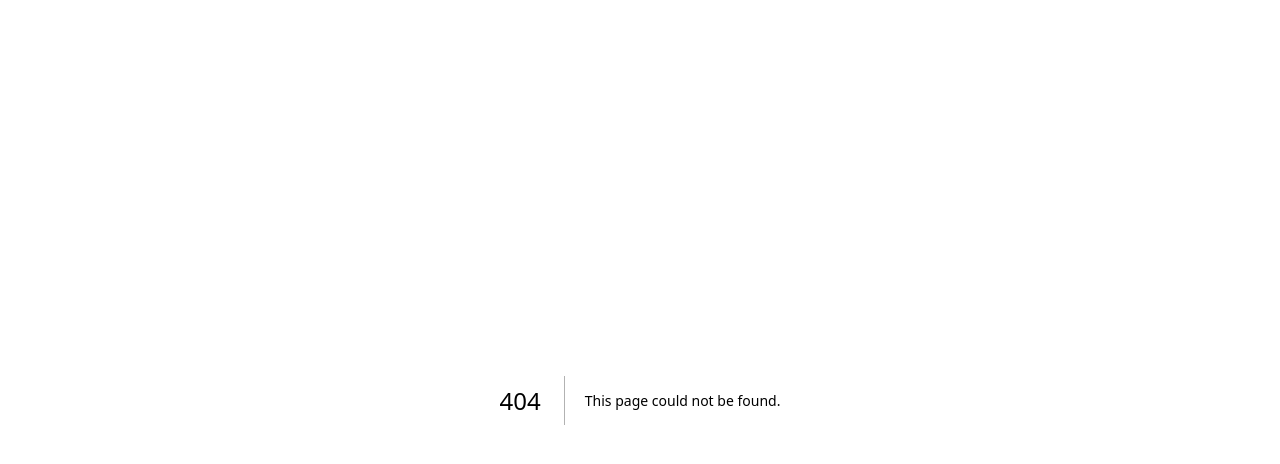
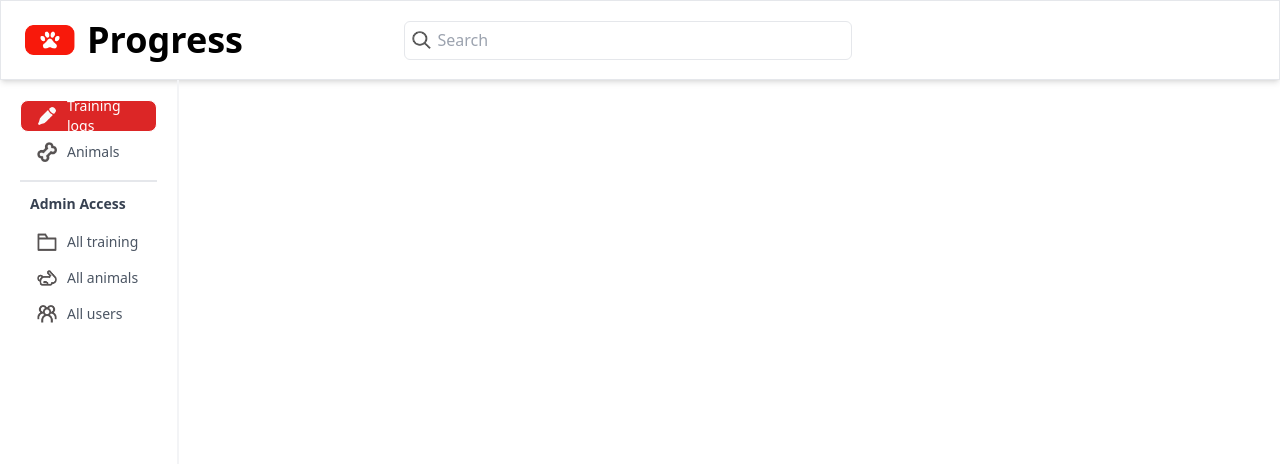
Before and after one commit to BoG-Dev-Bootcamp-S24/project2-sp24-team-rabbit, a Next.js app: page /animalslist in a window 1280 px wide. Before the commit this address had no page. Shown: the top 464 px of the page. Built offline with nearby package versions, Linux system fonts and the light colour scheme.

Commit message:
Created sidebar.

```diff
--- a/src/components/Navbar/Logo.js
+++ b/src/components/Navbar/Logo.js
@@ -1,7 +1,7 @@
 import React from "react";
 import Image from "next/image";
 import appLogo from "/public/images/appLogo.png";
-import { League_Gothic } from '@next/font/google'
+import { League_Gothic } from 'next/font/google'
 
 export const league_gothic = League_Gothic({
     weight: '400',
@@ -12,7 +12,7 @@ export default function Logo() {
   return (
     <div className="flex flex-row items-center">
       <Image className="object-contain ml-6" src={appLogo} alt="App Logo" width={50} height={50} />
-      <p className="text-4xl ml-3 font-bold" style={{fontFamily: league_gothic}}>Progress</p>
+      <p className={`text-4xl ml-3 font-bold`}>Progress</p>
     </div>
   );
 }
--- a/src/components/Navbar/Navbar.js
+++ b/src/components/Navbar/Navbar.js
@@ -6,7 +6,7 @@ const searchbarActive = true;
 export default function Navbar(props) {
     const {searchBar} = props;
     return (
-        <div className="h-20 w-full border border-gray-200 flex flex-row items-center justify-between">
+        <div className="h-20 w-full border border-gray-200 flex flex-row items-center justify-between shadow-md">
             <Logo />
             {searchBar && <Searchbar />}
             <div style={{ width: '265.94px' }}></div>
--- a/src/components/SearchBar.js
+++ b/src/components/SearchBar.js
@@ -7,7 +7,7 @@ const inter = Inter({ subsets: ["latin"] });
 export default function SearchBar() {
 
     return(
-        <form className="w-[35%] h-[90%] border flex flex-row rounded-md">
+        <form className="w-[35%] h-[90%] border flex flex-row rounded-lg">
             <Image src={searchLogo} className="object-contain p-[1.5%]"/>
             <input className="bg-transparent w-[100%] text-black outline-none" name="search" placeholder="Search"/>
         </form>
--- a/src/components/Sidebar.js
+++ b/src/components/Sidebar.js
@@ -0,0 +1,89 @@
+import React from "react";
+import Image from "next/image";
+import inactiveTrainingLogsLogo from "/public/images/inactiveTrainingLogs.png";
+import activeTrainingLogsLogo from "/public/images/activeTrainingLogo.png";
+import inactiveAnimalLogo from "/public/images/inactiveAnimalLogo.png";
+import activeAnimalsLogo from "/public/images/activeAnimalsLogo.png";
+import inactiveAllTrainingLogo from "/public/images/inactiveAllTrainingLogo.png";
+import activeAllTrainingLogo from "/public/images/activeAllTrainingLogo.png";
+import inactiveAllAnimalsLogo from "/public/images/inactiveAllAnimalsLogo.png";
+import activeAllAnimalsLogo from "/public/images/activeAllAnimalsLogo.png";
+import inactiveAllUsersLogo from "/public/images/inactiveAllUsersLogo.png";
+import activeAllUsersLogo from "/public/images/activeAllUsersLogo.png";
+import { useState } from "react";
+
+export default function SideBar() {
+
+    const [trainingLogsActive, setTrainingLogsActive] = useState(true);
+    const [animalsActive, setAnimalsActive] = useState(false);
+    const [allTrainingActive, setAllTrainingActive] = useState(false);
+    const [allAnimalsActive, setAllAnimalsActive] = useState(false);
+    const [allUsersActive, setAllUsersActive] = useState(false);
+
+    const handleTrainingLogsClick = () => {
+        setTrainingLogsActive(true);
+        setAnimalsActive(false);
+        setAllTrainingActive(false);
+        setAllAnimalsActive(false);
+        setAllUsersActive(false);
+    }
+
+    const handleAnimalsClick = () => {
+        setTrainingLogsActive(false);
+        setAnimalsActive(true);
+        setAllTrainingActive(false);
+        setAllAnimalsActive(false);
+        setAllUsersActive(false);
+    }
+
+    const handleAllTrainingsClick = () => {
+        setTrainingLogsActive(false);
+        setAnimalsActive(false);
+        setAllTrainingActive(true);
+        setAllAnimalsActive(false);
+        setAllUsersActive(false);
+    }
+
+    const handleAllAnimalsClick = () => {
+        setTrainingLogsActive(false);
+        setAnimalsActive(false);
+        setAllTrainingActive(false);
+        setAllAnimalsActive(true);
+        setAllUsersActive(false);
+    }
+
+    const handleAllUsersClick = () => {
+        setTrainingLogsActive(false);
+        setAnimalsActive(false);
+        setAllTrainingActive(false);
+        setAllAnimalsActive(false);
+        setAllUsersActive(true);
+    }
+
+    return (
+        <div className="p-5 h-full border-r-2 border-gray-100" style={{width: `14%`}}>
+            <div onClick={handleTrainingLogsClick} className={`flex border border-white rounded-lg items-center p-2 h-8 cursor-pointer ${trainingLogsActive ? 'bg-red-600' : 'bg-white'}`}>
+                <Image className="ml-2 w-5" src={trainingLogsActive ? activeTrainingLogsLogo : inactiveTrainingLogsLogo}/>
+                <p className={`ml-2.5 text-sm font-medium ${trainingLogsActive ? 'text-white' : 'text-gray-600'}`}>Training logs</p>
+            </div>
+            <div onClick={handleAnimalsClick} className={`flex border border-white rounded-lg items-center p-2 h-8 mt-1 cursor-pointer ${animalsActive ? 'bg-red-600' : 'bg-white'}`}>
+                <Image className="w-5 ml-2" src={animalsActive ? activeAnimalsLogo : inactiveAnimalLogo}/>
+                <p className={`ml-2.5 text-sm font-medium ${animalsActive ? 'text-white' : 'text-gray-600'}`}>Animals</p>
+            </div>
+            <div className="width-full  border-t-2 mb-3 mt-3 " ></div>
+            <p className="ml-2.5 font-semibold text-gray-700 mt-1 mb-3 text-sm ">Admin Access</p>
+            <div onClick={handleAllTrainingsClick} className={`flex border border-white rounded-lg items-center p-2 h-8 mt-1 cursor-pointer ${allTrainingActive ? 'bg-red-600' : 'bg-white'}`}>
+                <Image className="w-5 ml-2" src={allTrainingActive ? activeAllTrainingLogo : inactiveAllTrainingLogo}/>
+                <p className={`ml-2.5 text-sm font-medium ${allTrainingActive ? 'text-white' : 'text-gray-600'}`}>All training</p>
+            </div>
+            <div onClick={handleAllAnimalsClick} className={`flex border border-white rounded-lg items-center p-2 h-8 mt-1 cursor-pointer ${allAnimalsActive ? 'bg-red-600' : 'bg-white'}`}>
+                <Image className="w-5 ml-2" src={allAnimalsActive ? activeAllAnimalsLogo : inactiveAllAnimalsLogo}/>
+                <p className={`ml-2.5 text-sm font-medium ${allAnimalsActive ? 'text-white' : 'text-gray-600'}`}>All animals</p>
+            </div>
+            <div onClick={handleAllUsersClick} className={`flex border border-white rounded-lg items-center p-2 h-8 mt-1 cursor-pointer ${allUsersActive ? 'bg-red-600' : 'bg-white'}`}>
+                <Image className="w-5 ml-2" src={allUsersActive ? activeAllUsersLogo : inactiveAllUsersLogo}/>
+                <p className={`ml-2.5 text-sm font-medium ${allUsersActive ? 'text-white' : 'text-gray-600'}`}>All users</p>
+            </div>
+        </div>
+    )
+}
--- /dev/null
+++ b/src/pages/animalslist.js
@@ -0,0 +1,14 @@
+import Image from "next/image";
+import { Inter } from "next/font/google";
+import quarterCircle from '/public/images/quarterCircle.png';
+import Navbar from "@/components/Navbar/Navbar.js";
+import SideBar from "@/components/Sidebar";
+
+export default function AnimalsList() {
+    return (
+        <div className="bg-white w-screen h-screen flex-row">
+          <Navbar searchBar={true} />
+          <SideBar />
+        </div>
+    )
+}
--- a/tailwind.config.js
+++ b/tailwind.config.js
@@ -1,4 +1,4 @@
-/** @type {import('tailwindcss').Config} */
+/** @type {import('tailwindcss').Config;} */
 module.exports = {
   content: [
     "./src/pages/**/*.{js,ts,jsx,tsx,mdx}",
```
